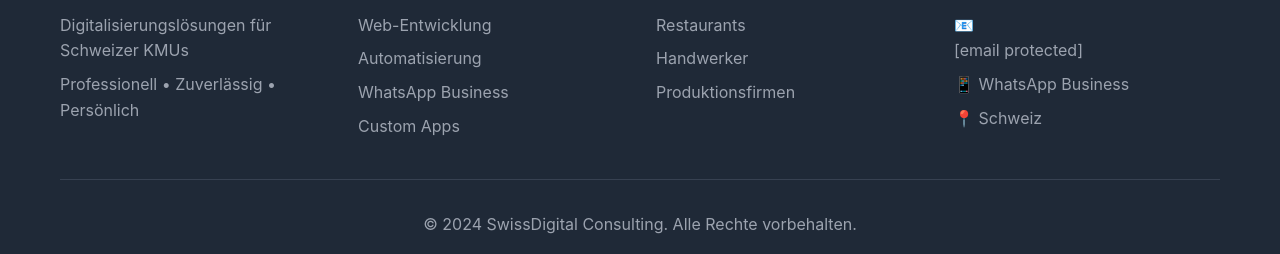
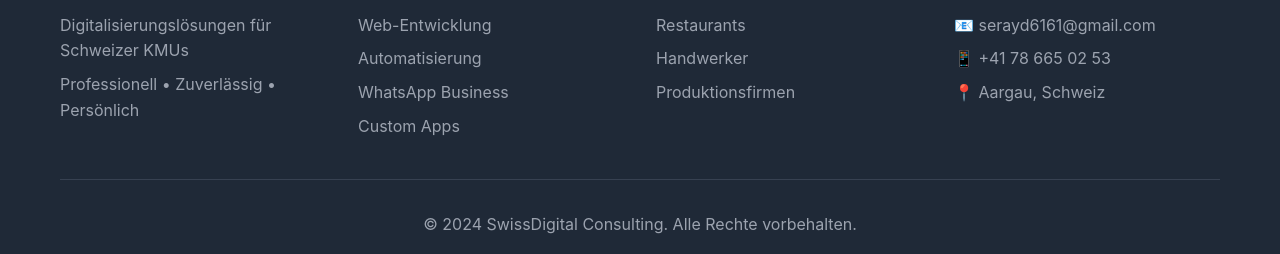
Before and after one commit to serayd61/swissdigital-website, a plain HTML site: page index.html in a window 1280 px wide. Shown: the part 5298-5552 px from the top of the page. Drawn offline with Linux system fonts and the light colour scheme.

Commit message:
Update index.html

```diff
--- a/index.html
+++ b/index.html
@@ -770,11 +770,11 @@
                 </div>
 
                 <div class="footer-section">
-                    <h3>Kontakt</h3>
-                    <p>📧 <a href="/cdn-cgi/l/email-protection" class="__cf_email__" data-cfemail="4e272028210e3d39273d3d2a2729273a2f22602d26">[email&#160;protected]</a></p>
-                    <p>📱 WhatsApp Business</p>
-                    <p>📍 Schweiz</p>
-                </div>
+    <h3>Kontakt</h3>
+    <p>📧 serayd6161@gmail.com</p>
+    <p>📱 +41 78 665 02 53</p>
+    <p>📍 Aargau, Schweiz</p>
+</div>
             </div>
 
             <div class="footer-bottom">
```
